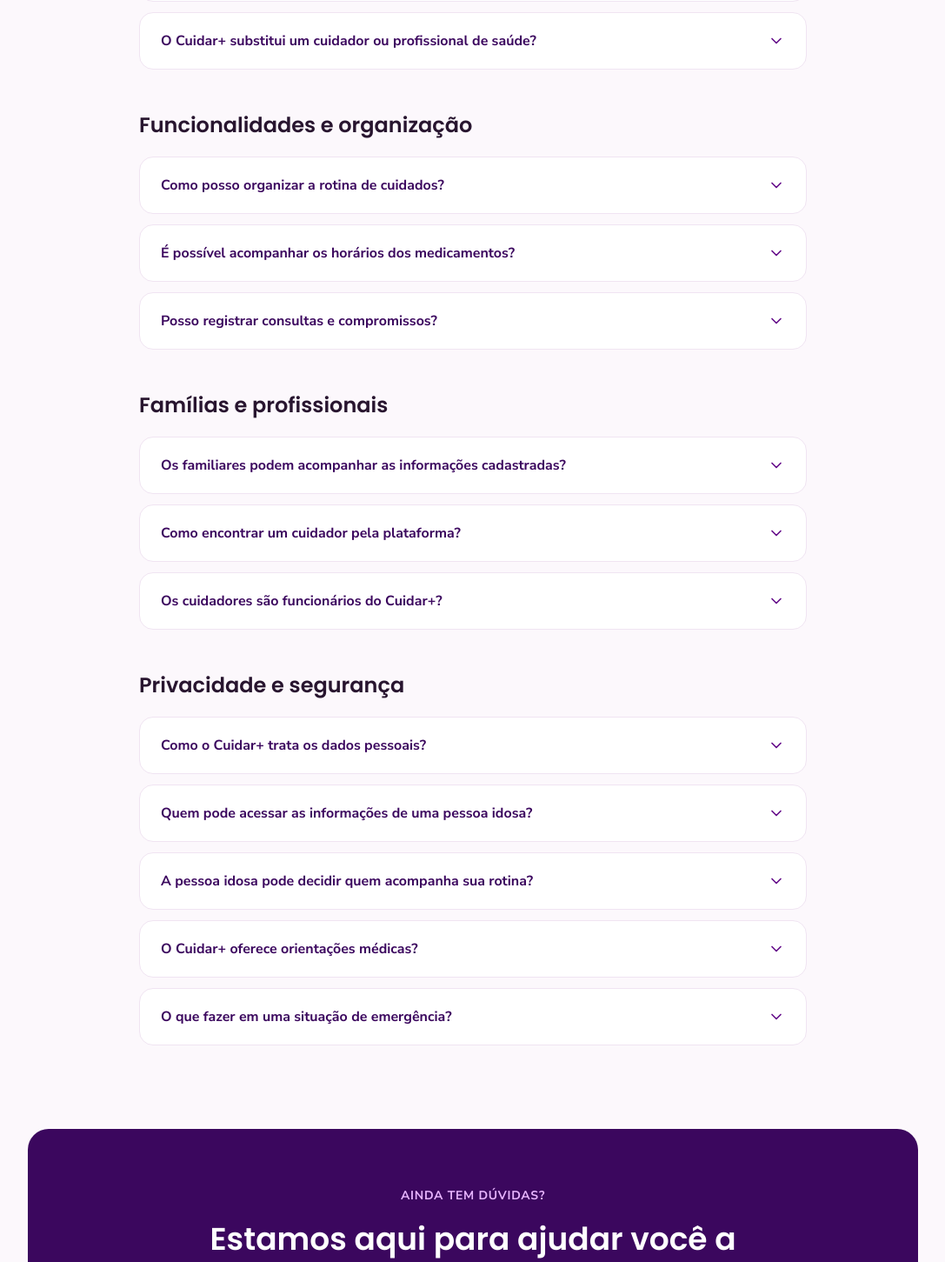
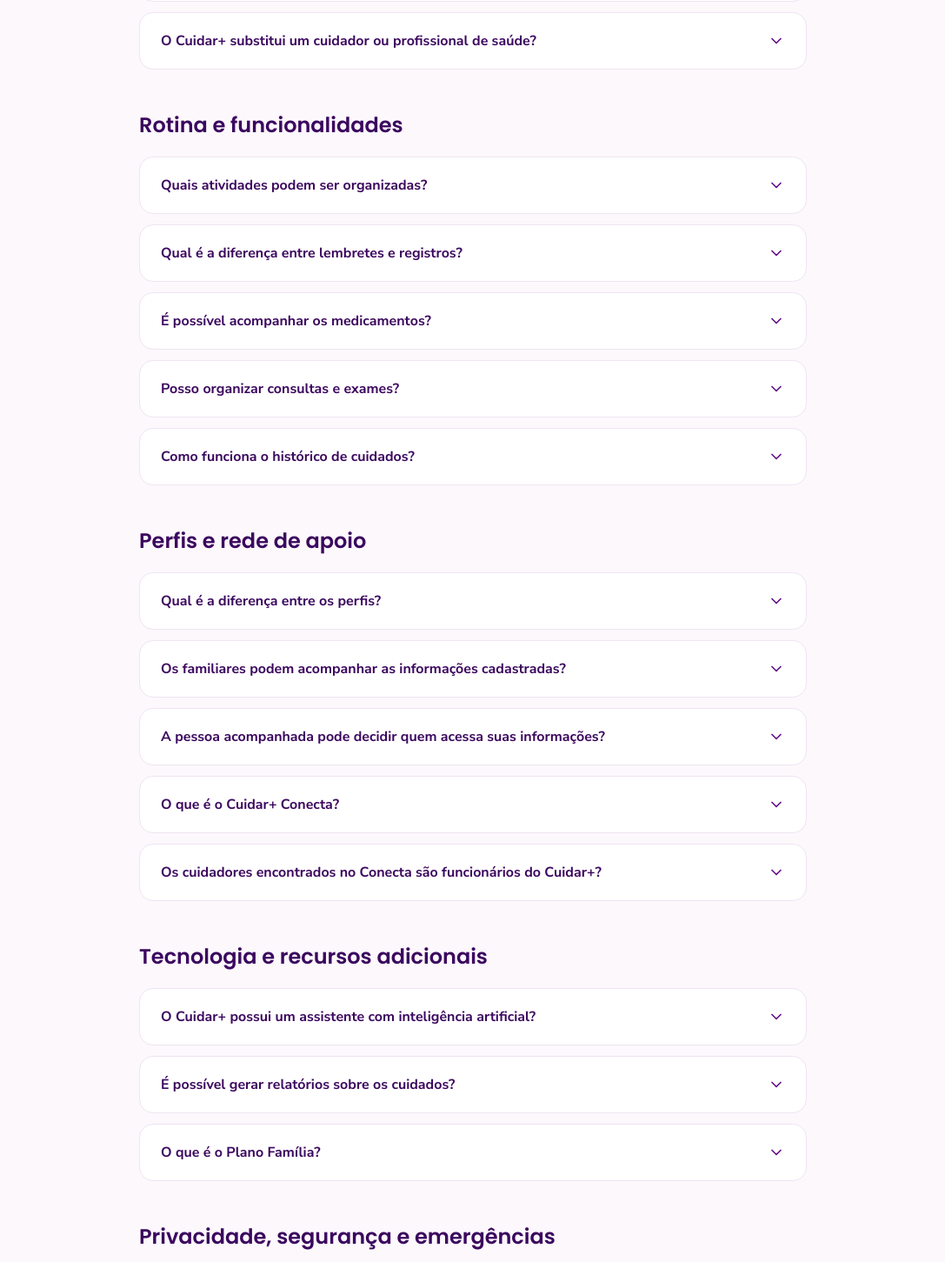
Before and after one commit to Cuidar-Global-Solution/cuidar-front, a React (Vite) app: page /faq in a window 1280 px wide. Shown: the part 670-2121 px from the top of the page at 87% size, without its empty margins (96-1183 px from the left). Built offline with nearby package versions, Linux system fonts and the light colour scheme.

Commit message:
feat: atualiza FAQ conforme proposta atual do Cuidar+

```diff
--- a/src/routes/Faq/index.tsx
+++ b/src/routes/Faq/index.tsx
@@ -15,88 +15,129 @@ const sections = [
         id: 'what-is',
         question: 'O que é o Cuidar+?',
         answer:
-          'O Cuidar+ é uma plataforma pensada para facilitar a organização dos cuidados com pessoas idosas. A proposta é reunir informações importantes da rotina e aproximar familiares, responsáveis e profissionais de cuidado.',
+          'O Cuidar+ é uma plataforma que busca facilitar a organização e o acompanhamento dos cuidados. A proposta é reunir informações importantes da rotina, organizar compromissos e aproximar a pessoa acompanhada, seus familiares e profissionais de cuidado.',
       },
       {
         id: 'who-is-for',
         question: 'Para quem é a plataforma?',
         answer:
-          'A plataforma é voltada principalmente para familiares, responsáveis e pessoas que participam da rotina de cuidado de idosos. Também considera profissionais que atuam de forma independente nessa área.',
+          'O Cuidar+ possui três perfis principais: pessoa acompanhada, familiar ou integrante da rede de apoio e cuidador profissional. Cada perfil possui uma experiência adequada à sua participação na rotina de cuidados.',
       },
       {
         id: 'replace-care',
         question: 'O Cuidar+ substitui um cuidador ou profissional de saúde?',
         answer:
-          'Não. O Cuidar+ tem como objetivo apoiar a organização e a comunicação entre as pessoas envolvidas no cuidado. A plataforma não substitui o acompanhamento de profissionais de saúde nem o trabalho de um cuidador.',
+          'Não. O Cuidar+ apoia a organização das informações e a comunicação entre as pessoas envolvidas no cuidado. A plataforma não substitui o acompanhamento de profissionais de saúde, o trabalho de um cuidador ou a convivência entre familiares.',
       },
     ],
   },
   {
-    title: 'Funcionalidades e organização',
+    title: 'Rotina e funcionalidades',
     questions: [
       {
         id: 'routine',
-        question: 'Como posso organizar a rotina de cuidados?',
+        question: 'Quais atividades podem ser organizadas?',
         answer:
-          'A proposta é permitir o registro de atividades importantes, como horários, alimentação, hidratação, compromissos e outras informações relevantes para o acompanhamento diário.',
+          'A proposta contempla nove áreas de cuidado: medicamentos, consultas e exames, alimentação, hidratação, medições de saúde, sono, atividades físicas e mobilidade, alertas e bem-estar. Essas áreas ajudam a organizar diferentes aspectos da rotina.',
+      },
+      {
+        id: 'reminders',
+        question: 'Qual é a diferença entre lembretes e registros?',
+        answer:
+          'Lembretes representam atividades planejadas para o futuro, como um horário de medicamento ou uma consulta. Registros representam acontecimentos que já ocorreram, permitindo informar o que foi realizado, quando aconteceu e quem adicionou a informação.',
       },
       {
         id: 'medication',
-        question: 'É possível acompanhar os horários dos medicamentos?',
+        question: 'É possível acompanhar os medicamentos?',
         answer:
-          'A plataforma prevê recursos para registrar medicamentos e seus horários, ajudando os responsáveis a acompanhar a rotina. Essas informações devem seguir sempre as orientações dos profissionais de saúde.',
+          'A proposta inclui o cadastro de medicamentos e horários para ajudar na organização da rotina. As informações devem seguir as orientações da prescrição e dos profissionais de saúde responsáveis. O Cuidar+ não recomenda alterações de doses ou tratamentos.',
       },
       {
         id: 'appointments',
-        question: 'Posso registrar consultas e compromissos?',
+        question: 'Posso organizar consultas e exames?',
         answer:
-          'Sim. A proposta inclui uma área para organizar consultas, exames e outros compromissos, facilitando o acompanhamento das atividades programadas.',
+          'Sim. A plataforma prevê uma área de agenda para organizar consultas, exames e outros compromissos, facilitando a visualização das atividades programadas.',
+      },
+      {
+        id: 'history',
+        question: 'Como funciona o histórico de cuidados?',
+        answer:
+          'O histórico busca reunir os lembretes planejados e os acontecimentos registrados, apresentando informações como atividade, data, horário e responsável pelo registro. Assim, as pessoas autorizadas podem acompanhar o que aconteceu ao longo do tempo.',
       },
     ],
   },
   {
-    title: 'Famílias e profissionais',
+    title: 'Perfis e rede de apoio',
     questions: [
+      {
+        id: 'profiles',
+        question: 'Qual é a diferença entre os perfis?',
+        answer:
+          'A pessoa acompanhada pode consultar sua rotina e participar das decisões sobre o compartilhamento de informações. O familiar ou integrante da rede de apoio pode organizar e acompanhar os cuidados conforme suas permissões. O cuidador profissional pode consultar informações autorizadas e registrar os cuidados realizados.',
+      },
       {
         id: 'sharing',
         question: 'Os familiares podem acompanhar as informações cadastradas?',
         answer:
-          'A proposta do Cuidar+ é permitir o compartilhamento de informações com pessoas autorizadas, facilitando a comunicação entre familiares e responsáveis pela rotina de cuidado.',
+          'A proposta permite compartilhar informações com pessoas autorizadas, respeitando as permissões definidas para cada perfil. Nem todos os participantes precisam ter acesso a todas as informações.',
+      },
+      {
+        id: 'autonomy',
+        question: 'A pessoa acompanhada pode decidir quem acessa suas informações?',
+        answer:
+          'Sim. A autonomia da pessoa acompanhada deve ser respeitada. Sempre que possível, ela participa das decisões sobre quem poderá acompanhar sua rotina e quais informações poderão ser compartilhadas.',
       },
       {
         id: 'caregiver-search',
-        question: 'Como encontrar um cuidador pela plataforma?',
+        question: 'O que é o Cuidar+ Conecta?',
         answer:
-          'A proposta inclui uma área de busca regional para encontrar profissionais independentes, com informações sobre experiência, formação e disponibilidade. A contratação e a avaliação do profissional devem ser feitas diretamente pelos envolvidos.',
+          'O Cuidar+ Conecta é uma proposta de espaço para aproximar famílias e cuidadores profissionais independentes. A ideia é permitir buscas por região e tipo de serviço, além da consulta de informações sobre experiência, formação e disponibilidade dos profissionais.',
       },
       {
         id: 'caregiver-employment',
-        question: 'Os cuidadores são funcionários do Cuidar+?',
+        question: 'Os cuidadores encontrados no Conecta são funcionários do Cuidar+?',
         answer:
-          'Não. A proposta é aproximar famílias e profissionais independentes. A plataforma não deve ser confundida com uma empresa empregadora ou prestadora direta de serviços de cuidado.',
+          'Não. A proposta do Cuidar+ Conecta é facilitar o contato entre famílias e profissionais independentes. A plataforma não deve ser confundida com uma empresa empregadora ou prestadora direta de serviços de cuidado.',
       },
     ],
   },
   {
-    title: 'Privacidade e segurança',
+    title: 'Tecnologia e recursos adicionais',
+    questions: [
+      {
+        id: 'chatbot',
+        question: 'O Cuidar+ possui um assistente com inteligência artificial?',
+        answer:
+          'O projeto prevê um assistente com inteligência artificial para ajudar na consulta e organização das informações de cuidado. Esse recurso é planejado para apoiar a interpretação dos registros, sem realizar diagnósticos ou substituir orientações profissionais.',
+      },
+      {
+        id: 'reports',
+        question: 'É possível gerar relatórios sobre os cuidados?',
+        answer:
+          'A proposta prevê resumos dos registros de períodos como os últimos 7 ou 30 dias, ajudando a organizar informações para acompanhamento e conversas com profissionais de saúde. Os recursos avançados de relatórios fazem parte da evolução planejada da plataforma.',
+      },
+      {
+        id: 'family-plan',
+        question: 'O que é o Plano Família?',
+        answer:
+          'O Plano Família é uma modalidade planejada com valor de R$ 19,90 por mês. A proposta inclui recursos adicionais, como relatórios com apoio de inteligência artificial e acesso compartilhado, respeitando as permissões de cada participante. Sua disponibilidade depende da implementação do serviço.',
+      },
+    ],
+  },
+  {
+    title: 'Privacidade, segurança e emergências',
     questions: [
       {
         id: 'data-privacy',
         question: 'Como o Cuidar+ trata os dados pessoais?',
         answer:
-          'A proposta considera a proteção das informações pessoais e o tratamento responsável dos dados, seguindo os princípios da Lei Geral de Proteção de Dados (LGPD). A implementação deve definir medidas adequadas de segurança e privacidade.',
+          'O projeto considera a proteção dos dados pessoais e o tratamento responsável das informações, seguindo os princípios da Lei Geral de Proteção de Dados (LGPD). A implementação deve adotar medidas adequadas de segurança, privacidade e controle de acesso.',
       },
       {
-        id: 'access',
-        question: 'Quem pode acessar as informações de uma pessoa idosa?',
+        id: 'third-party-data',
+        question: 'Posso cadastrar informações de saúde de outra pessoa?',
         answer:
-          'O acesso deve ser restrito às pessoas autorizadas, de acordo com as permissões definidas para cada perfil. Informações pessoais não devem ser compartilhadas indiscriminadamente.',
-      },
-      {
-        id: 'autonomy',
-        question: 'A pessoa idosa pode decidir quem acompanha sua rotina?',
-        answer:
-          'Sim. Sempre que possível, a pessoa idosa deve participar das decisões sobre seu cuidado e sobre quais informações deseja compartilhar. Sua autonomia e suas preferências precisam ser respeitadas.',
+          'Informações pessoais e de saúde de terceiros devem ser tratadas com cuidado e autorização adequada. A proposta do Cuidar+ considera a criação do perfil da pessoa acompanhada com seu consentimento, evitando o cadastro indiscriminado de dados de terceiros.',
       },
       {
         id: 'medical-advice',
@@ -106,9 +147,9 @@ const sections = [
       },
       {
         id: 'emergency',
-        question: 'O que fazer em uma situação de emergência?',
+        question: 'O Cuidar+ funciona como serviço de emergência?',
         answer:
-          'O Cuidar+ não é um serviço de emergência. Em situações urgentes, procure imediatamente os serviços de emergência ou atendimento de saúde adequados.',
+          'Não. A proposta inclui recursos para organizar contatos de confiança e facilitar pedidos de ajuda, mas o Cuidar+ não substitui os serviços oficiais de emergência. Em situações urgentes, entre em contato diretamente com o serviço de atendimento adequado.',
       },
     ],
   },
@@ -127,20 +168,20 @@ export default function FAQ() {
               Central de dúvidas
             </span>
 
-            <h1 className="mt-7 text-4xl font-bold leading-tight tracking-tight sm:text-5xl lg:text-6xl">
+            <h1 className="mt-7 text-4xl font-bold leading-tight tracking-tight text-brand-dark sm:text-5xl lg:text-6xl">
               Perguntas frequentes
             </h1>
 
             <p className="mx-auto mt-6 max-w-2xl text-base leading-8 text-brand-muted sm:text-lg">
               Reunimos respostas para ajudar você a entender como o Cuidar+
-              funciona e de que forma ele pode apoiar a rotina de cuidado.
+              funciona e de que forma ele pode apoiar a organização dos cuidados.
             </p>
           </div>
 
           <div className="mx-auto mt-14 max-w-3xl space-y-12">
             {sections.map((section) => (
               <section key={section.title}>
-                <h2 className="mb-5 text-xl font-bold sm:text-2xl">
+                <h2 className="mb-5 text-xl font-bold text-brand-dark sm:text-2xl">
                   {section.title}
                 </h2>
 
@@ -168,7 +209,7 @@ export default function FAQ() {
 
                           <ChevronDown
                             size={20}
-                            className={`shrink-0 text-brand-primary transition-transform ${
+                            className={`shrink-0 text-brand-primary transition-transform duration-200 ${
                               isOpen ? 'rotate-180' : ''
                             }`}
                           />
```
